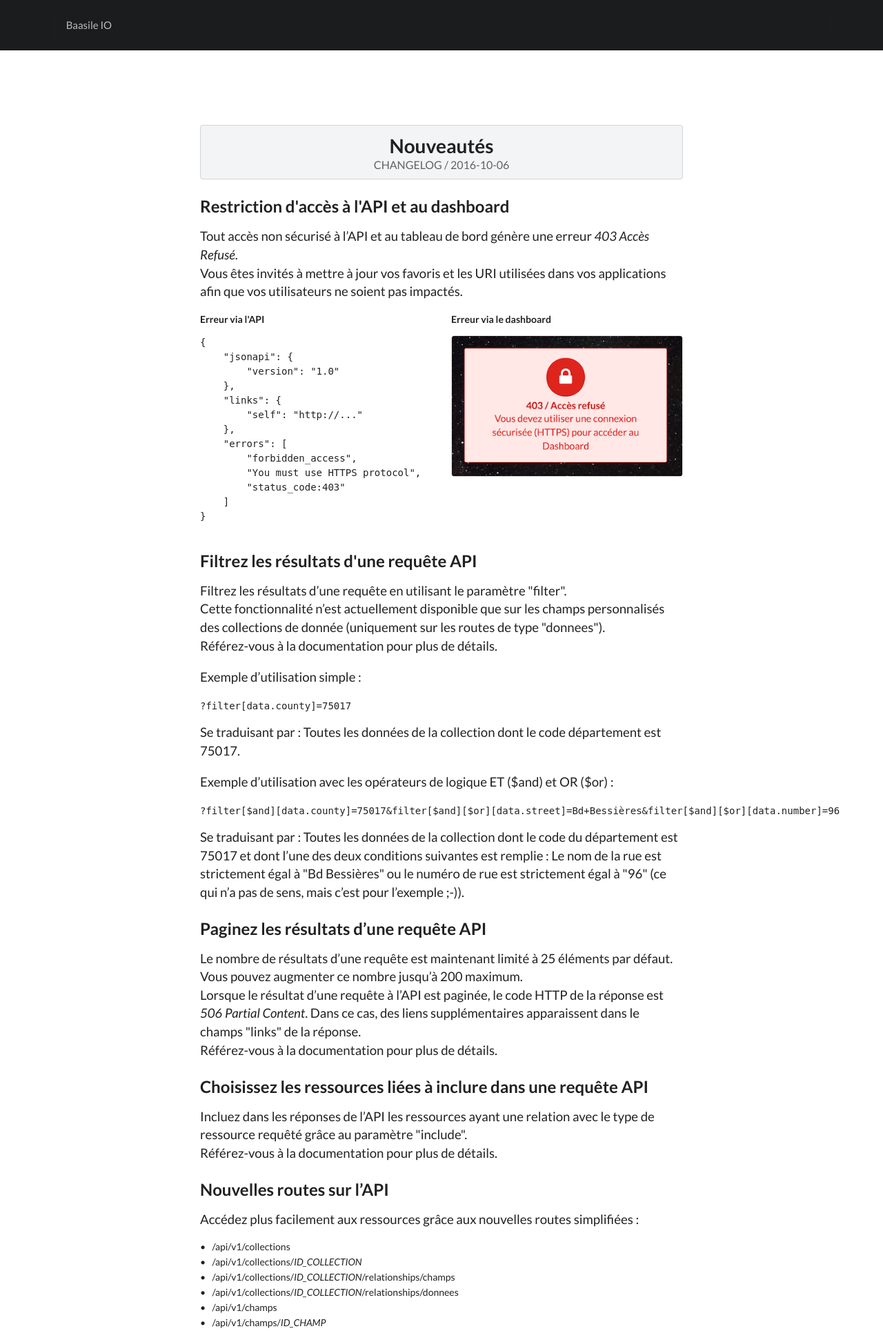
After one commit to api-cpa/baasile-landing-page, a PHP site: page /changelog/2016-10-06.html in a window 1280 px wide. The commit adds this page. Shown: the top 1929 px of the page at 69% size. Run offline with PHP 8.4, Linux system fonts and the light colour scheme; some libraries are stand-ins or nearby versions.

Commit message:
update changelog + layout

```diff
--- a/assets/css/main.css
+++ b/assets/css/main.css
@@ -1,32 +1,60 @@
-
-body{
-    font-family: 'Open Sans', sans-serif;
-    margin-bottom: 60px;
-    margin: 0;
-    padding: 0;
+.hidden.menu {
+    display: none;
 }
 
-.m-b-reset{
-    margin-bottom: 0px !important;
+.masthead.segment {
+    min-height: 500px;
+    padding: 1em 0em;
+}
+.masthead .logo.item img {
+    margin-right: 1em;
+}
+.masthead .ui.menu .ui.button {
+    margin-left: 0.5em;
+}
+.masthead h1.ui.header {
+    margin-top: 2em;
+    margin-bottom: 0em;
+    font-size: 4em;
+    font-weight: normal;
+}
+.masthead h2 {
+    font-size: 1.7em;
+    font-weight: normal;
 }
 
-.padding-reset{
-    padding: 0px !important;
+.ui.vertical.stripe {
+    padding: 8em 0em;
+}
+.ui.vertical.stripe h3 {
+    font-size: 2em;
+}
+.ui.vertical.stripe .button + h3,
+.ui.vertical.stripe p + h3 {
+    margin-top: 3em;
+}
+.ui.vertical.stripe .floated.image {
+    clear: both;
+}
+.ui.vertical.stripe p {
+    font-size: 1.33em;
+}
+.ui.vertical.stripe .horizontal.divider {
+    margin: 3em 0em;
 }
 
-.ui .message{
-    padding-top: 30px !important;
-    padding-bottom:  50px !important;
+.quote.stripe.segment {
+    padding: 0em;
+}
+.quote.stripe.segment .grid .column {
+    padding-top: 5em;
+    padding-bottom: 5em;
 }
 
-.m-top-10{
-    margin-top: 10px !important;
+.footer.segment {
+    padding: 5em 0em;
 }
 
-.hidden{
-    opacity: 0;
+.secondary.pointing.menu .toc.item {
+    display: none;
 }
-
-.ui .button{
-    text-transform: capitalize;
-}
--- /dev/null
+++ b/changelog/2016-10-06.html
@@ -0,0 +1,149 @@
+<!DOCTYPE html>
+<html lang="en">
+<head>
+    <meta charset="utf-8">
+    <title>Baasile IO</title>
+    <meta name="description" content="">
+    <meta name=viewport content="width=device-width, initial-scale=1">
+    <meta name="mobile-web-app-capable" content="yes">
+
+    <link rel="stylesheet" href="//cdnjs.cloudflare.com/ajax/libs/semantic-ui/2.2.4/semantic.min.css">
+    <link rel="stylesheet" href="../assets/css/main.css">
+</head>
+<body>
+<div class="ui inverted vertical center aligned segment">
+    <div class="ui container">
+        <div class="ui large secondary inverted pointing menu">
+            <a href="../" class="item">Baasile IO</a>
+        </div>
+    </div>
+</div>
+<div class="ui text container">
+    <div class="ui stripe vertical segment">
+        <h1 class="ui block center aligned header">
+            Nouveautés
+            <div class="sub header">CHANGELOG / 2016-10-06</div>
+        </h1>
+
+        <h2>Restriction d'accès à l'API et au dashboard</h2>
+        <p>
+            Tout accès non sécurisé à l’API et au tableau de bord génère une erreur <em>403 Accès Refusé</em>. <br />
+            Vous êtes invités à mettre à jour vos favoris et les URI utilisées dans vos applications afin que vos utilisateurs ne soient pas impactés.
+        </p>
+        <div class="ui two column stackable grid">
+            <div class="row">
+                <div class="column">
+                    <h5>Erreur via l'API</h5>
+                    <pre>{
+    "jsonapi": {
+        "version": "1.0"
+    },
+    "links": {
+        "self": "http://..."
+    },
+    "errors": [
+        "forbidden_access",
+        "You must use HTTPS protocol",
+        "status_code:403"
+    ]
+}</pre>
+                </div>
+                <div class="column">
+                    <h5>Erreur via le dashboard</h5>
+                    <img class="ui bordered rounded image" src="../assets/img/changelog/2016-10-05-403.png">
+                </div>
+            </div>
+        </div>
+
+        <h2>Filtrez les résultats d'une requête API</h2>
+
+        <p>
+            Filtrez les résultats d’une requête en utilisant le paramètre "filter". <br />
+            Cette fonctionnalité n’est actuellement disponible que sur les champs personnalisés des collections de donnée (uniquement sur les routes de type "donnees"). <br />
+            Référez-vous à la documentation pour plus de détails.
+        </p>
+        <p>
+            Exemple d’utilisation simple :
+        </p>
+        <pre>?filter[data.county]=75017</pre>
+        <p>
+            Se traduisant par : Toutes les données de la collection dont le code département est 75017.
+        </p>
+        <p>Exemple d’utilisation avec les opérateurs de logique ET ($and) et OR ($or) :</p>
+        <pre>?filter[$and][data.county]=75017&filter[$and][$or][data.street]=Bd+Bessières&filter[$and][$or][data.number]=96
+</pre>
+        <p>
+            Se traduisant par : Toutes les données de la collection dont le code du département est 75017 et dont l’une des deux conditions suivantes est remplie : Le nom de la rue est strictement égal à "Bd Bessières" ou le numéro de rue est strictement égal à "96" (ce qui n’a pas de sens, mais c’est pour l’exemple ;-)).
+        </p>
+
+        <h2>Paginez les résultats d’une requête API</h2>
+        <p>
+            Le nombre de résultats d’une requête est maintenant limité à 25 éléments par défaut. Vous pouvez augmenter ce nombre jusqu’à 200 maximum. <br />
+            Lorsque le résultat d’une requête à l’API est paginée, le code HTTP de la réponse est <em>506 Partial Content</em>. Dans ce cas, des liens supplémentaires apparaissent dans le champs "links" de la réponse. <br />
+            Référez-vous à la documentation pour plus de détails.
+        </p>
+
+        <h2>Choisissez les ressources liées à inclure dans une requête API</h2>
+        <p>
+            Incluez dans les réponses de l’API les ressources ayant une relation avec le type de ressource requêté grâce au paramètre "include". <br />
+            Référez-vous à la documentation pour plus de détails.
+        </p>
+
+        <h2>Nouvelles routes sur l’API</h2>
+        <p>
+            Accédez plus facilement aux ressources grâce aux nouvelles routes simplifiées :
+        </p>
+        <div class="ui bulleted list">
+            <div class="item">/api/v1/collections</div>
+            <div class="item">/api/v1/collections/<em>ID_COLLECTION</em></div>
+            <div class="item">/api/v1/collections/<em>ID_COLLECTION</em>/relationships/champs</div>
+            <div class="item">/api/v1/collections/<em>ID_COLLECTION</em>/relationships/donnees</div>
+            <div class="item">/api/v1/champs</div>
+            <div class="item">/api/v1/champs/<em>ID_CHAMP</em></div>
+        </div>
+
+        <h2>Tableau de bord utilisateur</h2>
+        <p>
+            Le nouveau tableau de bord vous permet de modifier vos informations personnelles (nom, prénom, adresse E-Mail et mot de passe). Accédez-y en cliquant sur votre nom en haut à droite du tableau de bord. <br />
+            En cas de changement d’adresse E-Mail, vous devrez la valider en suivant les instructions reçues par courriel, sinon vous ne pourrez plus vous connecter ;-)
+        </p>
+        <p><img class="ui bordered rounded image" src="../assets/img/changelog/2016-10-05-user-dashboard.png"></p>
+
+        <h2>Mot de passe oublié</h2>
+        <p>
+            Réinitialisez votre mot de passe via la page de connexion en cas d’oubli du mot de passe, à condition que vous vous rappeliez de votre adresse E-Mail ;-)
+        </p>
+
+        <h2>Testez les nouvelles fonctionnalités en avant-première (API-CPA)</h2>
+        <p>
+            Cette nouveauté concerne uniquement la plate-forme de production API-CPA : <br />
+            Une Plate-forme de démo a été mise en place à l’adresse suivante : <br />
+            <a href="https://api-cpa-staging.herokuapp.com" target="_blank">https://api-cpa-staging.herokuapp.com</a> <br />
+            Testez-y en avant-première les nouvelles fonctionnalités en cours de développement et faites-nous part de vos remarques.
+        </p>
+
+        <h2>Autres nouveautés ou résolutions de bogues</h2>
+        <div class="ui bulleted list">
+            <div class="item">L’attribut 'public' des ressources est disponible via l’API</div>
+            <div class="item">L’accès aux ressources privées via l’API est mieux protégé</div>
+            <div class="item">La route '/api/v1/services/:ID_SERVICE' est opérationnelle</div>
+            <div class="item">Gestion d’erreur de la Plate-forme améliorée</div>
+            <div class="item">Toute survenance d’erreur sur la Plate-forme est notifiée en direct à ses administrateurs</div>
+            <div class="item">La performance de la Plate-forme est maintenant surveillée en temps réel</div>
+        </div>
+    </div>
+</div>
+<div class="ui inverted vertical footer segment">
+    <div class="ui container">
+        <div class="ui stackable inverted divided equal height stackable grid">
+            <div class="three wide column">
+            </div>
+            <div class="three wide column">
+            </div>
+            <div class="seven wide column">
+            </div>
+        </div>
+    </div>
+</div>
+</body>
+</html>
```
Also changed, not shown: changelog/2016-10-05.html (deleted, +0 -105 lines), index.html (+70 -25 lines), assets/img/changelog/2016-10-05-403.png (added), assets/img/changelog/2016-10-05-user-dashboard.png (added), 1 other file.
